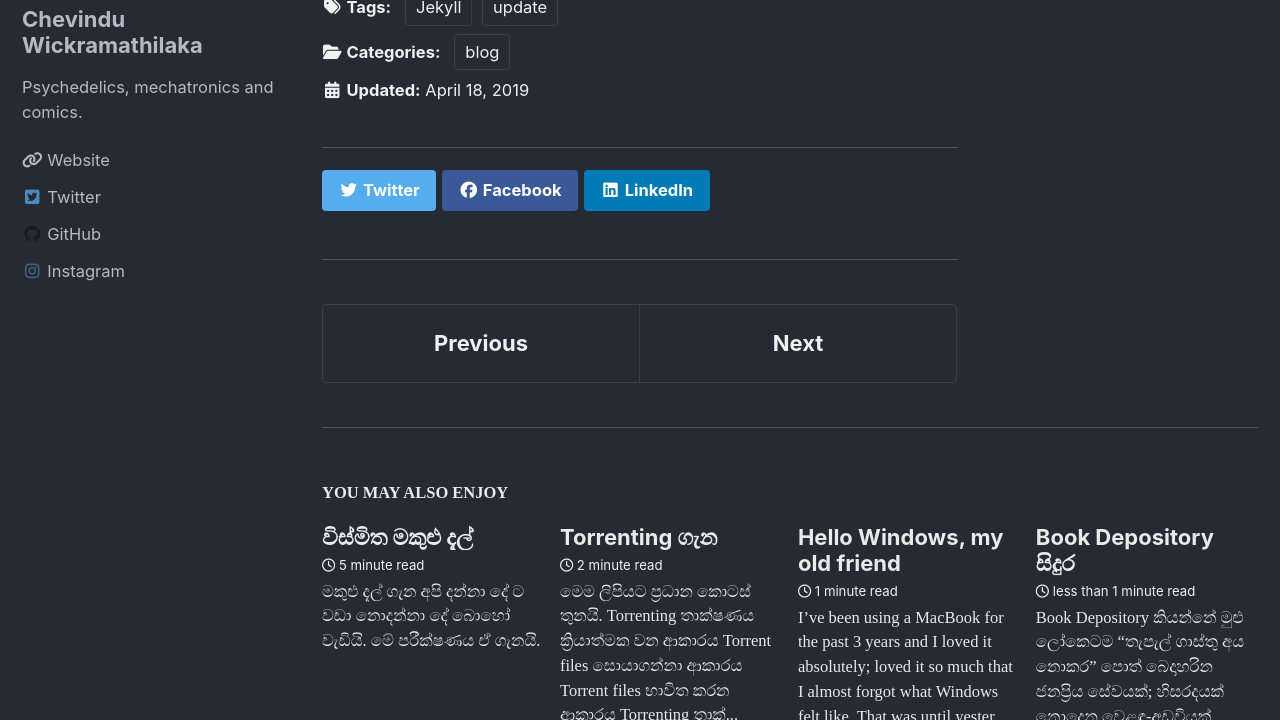
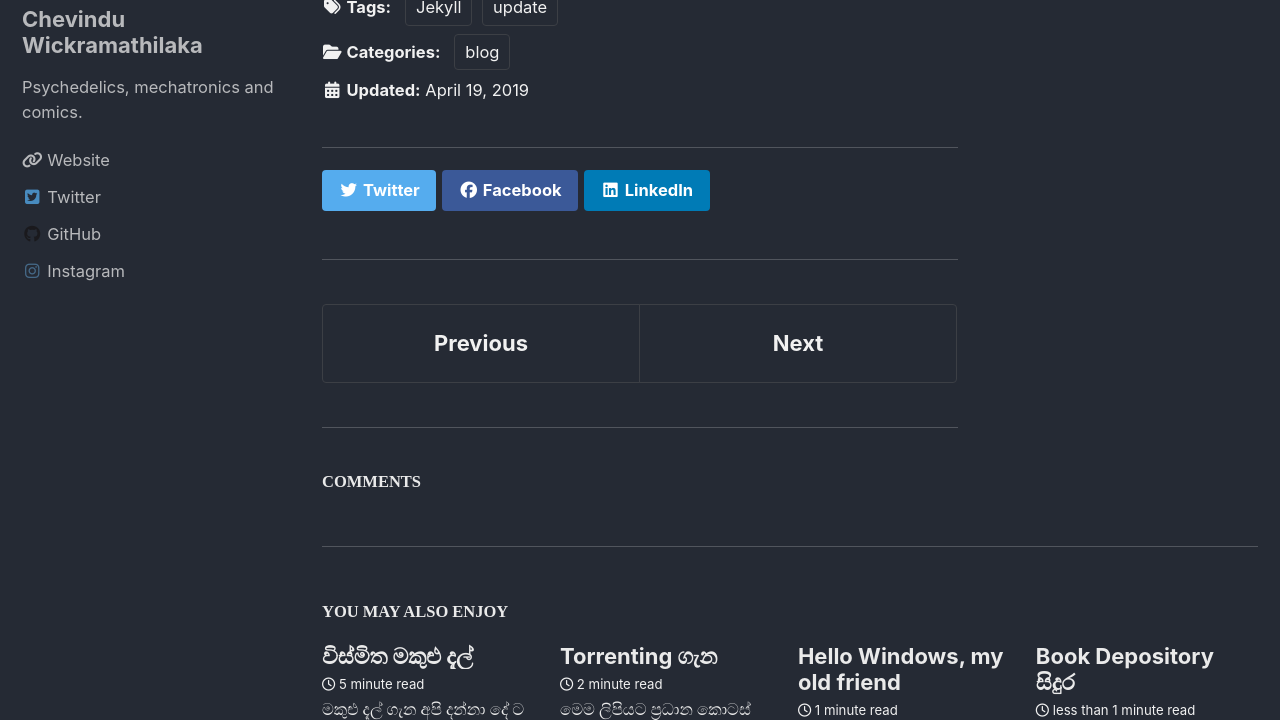
Before and after one commit to Chevindu/Chevindu.github.io, a Jekyll site: the page built from _posts/2019-04-18-welcome-to-jekyll.md, in a window 1280 px wide and 900 px high, scrolled down 806 px, cut to the strip 180-900 px from the top of the window. Built offline with Jekyll 4.4.1, drawn with Linux system fonts in a browser that asks for light colours; cached includes are drawn as plain includes; nearby versions of some CDN libraries; some web fonts are replaced; comment, search, counter and statistics services are not loaded; part of the change alters nothing that is shown.

Commit message:
Add: Utterances

```diff
--- a/_config.yml
+++ b/_config.yml
@@ -28,6 +28,8 @@ github_username: Chevindu
 minimal_mistakes_skin: dark
 search: true
 search_full_content: true
+comments:
+  provider: utterances
 
 # Build settings
 markdown: kramdown
@@ -36,7 +38,7 @@ remote_theme: mmistakes/minimal-mistakes
 permalink: /:categories/:title/
 paginate: 5 # amount of posts to show
 paginate_path: /page:num/
-timezone: # https://en.wikipedia.org/wiki/List_of_tz_database_time_zones
+timezone: Asia/Colombo
 
 include:
   - _pages
--- a/_includes/comments.html
+++ b/_includes/comments.html
@@ -152,7 +152,16 @@
       </section>
     {% when "utterances" %}
       <h4 class="page__comments-title">{{ comments_label }}</h4>
-      <section id="utterances-comments"></section>
+      <section id="utterances-comments">
+        <script src="https://utteranc.es/client.js"
+          repo="Chevindu/chevindu.github.io"
+          issue-term="pathname"
+          label="utterance"
+          theme="github-dark"
+          crossorigin="anonymous"
+          async>
+        </script>
+      </section>
     {% when "custom" %}
       <section id="custom-comments"></section>
   {% endcase %}
```
